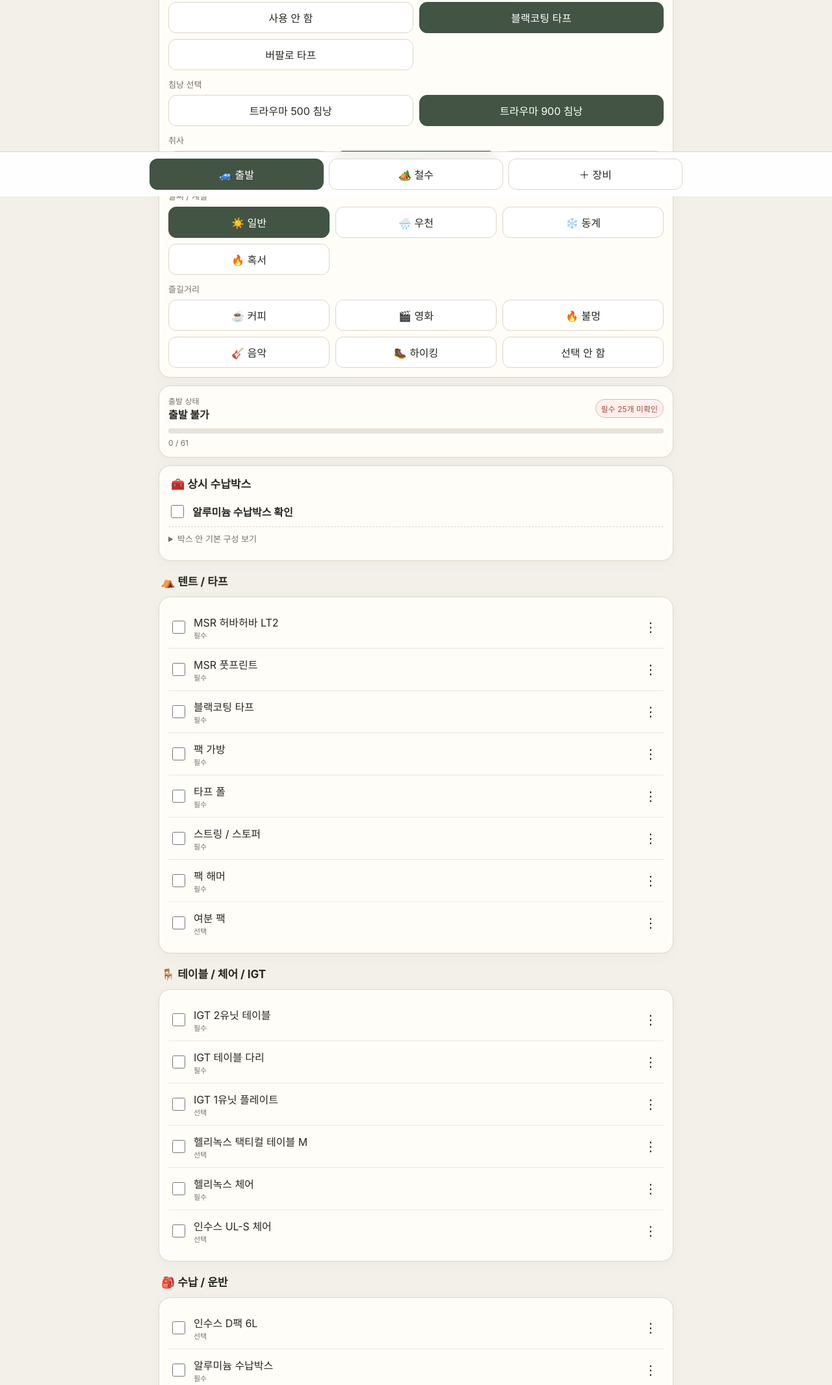
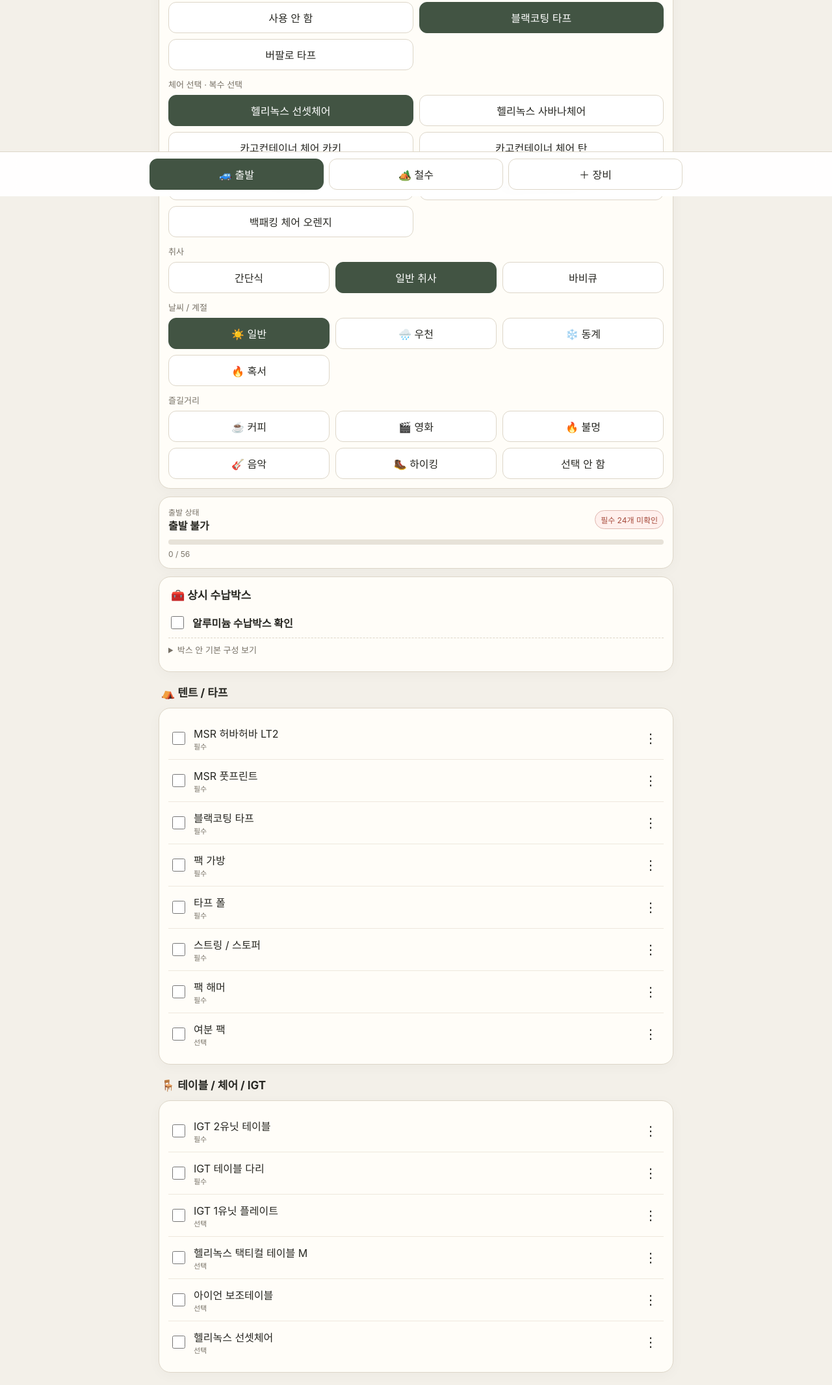
Before and after one commit to leeyan909-png/camping-check, a plain HTML site: page index.html in a window 1280 px wide. Shown: the part 498-2629 px from the top of the page at 65% size. Drawn offline with Linux system fonts and the light colour scheme.

Commit message:
Add files via upload

```diff
--- a/index.html
+++ b/index.html
@@ -65,7 +65,7 @@ summary{cursor:pointer;color:var(--muted);font-size:13px}
 <div class="app">
 <header>
 <h1>🏕️ 캠핑 출발 준비 매니저</h1>
-<div class="sub">이번 캠핑에 필요한 장비만 자동 구성 · 누락 경고 · 철수 체크 · 내 장비 직접 편집</div>
+<div class="sub">이번 캠핑에 필요한 장비만 자동 구성 · 복수 선택 · 누락 경고 · 철수 체크 · 내 장비 직접 편집</div>
 </header>
 
 <div class="card">
@@ -90,8 +90,8 @@ summary{cursor:pointer;color:var(--muted);font-size:13px}
 <div class="choice-title" style="margin-top:12px">타프 선택</div>
 <div id="tarpChoices" class="grid2"></div>
 
-<div class="choice-title" style="margin-top:12px">침낭 선택</div>
-<div id="sleepChoices" class="grid2"></div>
+<div class="choice-title" style="margin-top:12px">체어 선택 · 복수 선택</div>
+<div id="chairChoices" class="grid2"></div>
 
 <div class="choice-title" style="margin-top:12px">취사</div>
 <div class="grid3">
@@ -179,7 +179,7 @@ summary{cursor:pointer;color:var(--muted);font-size:13px}
 <script>
 const STORAGE='camping-manager-v5';
 const DEFAULTS={
- config:{people:1,nights:1,shelter:'hubba',tarp:'black',sleep:'t900',cook:'normal',weather:'normal',packs:[]},
+ config:{people:1,nights:1,shelter:'hubba',tarp:'black',chairs:['sunset'],cook:'normal',weather:'normal',packs:[]},
  mode:'depart',checks:{},kitChecks:{},missed:[],
  categories:[
  '⛺ 텐트 / 타프','🪑 테이블 / 체어 / IGT','🎒 수납 / 운반','🍳 조리 / 식기','🛏️ 취침 장비',
@@ -202,8 +202,14 @@ const DEFAULTS={
   {id:'igtleg',name:'IGT 테이블 다리',cat:'🪑 테이블 / 체어 / IGT',required:true,tags:['camp']},
   {id:'igt1',name:'IGT 1유닛 플레이트',cat:'🪑 테이블 / 체어 / IGT',required:false,tags:['camp']},
   {id:'tacticaltable',name:'헬리녹스 택티컬 테이블 M',cat:'🪑 테이블 / 체어 / IGT',required:false,tags:['camp']},
-  {id:'helinoxchair',name:'헬리녹스 체어',cat:'🪑 테이블 / 체어 / IGT',required:true,tags:['camp']},
-  {id:'insuschair',name:'인수스 UL-S 체어',cat:'🪑 테이블 / 체어 / IGT',required:false,tags:['camp']},
+  {id:'ironsidetable',name:'아이언 보조테이블',cat:'🪑 테이블 / 체어 / IGT',required:false,tags:['camp']},
+  {id:'sunset',name:'헬리녹스 선셋체어',cat:'🪑 테이블 / 체어 / IGT',required:false,tags:['chair:sunset']},
+  {id:'savanna',name:'헬리녹스 사바나체어',cat:'🪑 테이블 / 체어 / IGT',required:false,tags:['chair:savanna']},
+  {id:'cargo_khaki',name:'카고컨테이너 체어 카키',cat:'🪑 테이블 / 체어 / IGT',required:false,tags:['chair:cargo_khaki']},
+  {id:'cargo_tan',name:'카고컨테이너 체어 탄',cat:'🪑 테이블 / 체어 / IGT',required:false,tags:['chair:cargo_tan']},
+  {id:'kazmi',name:'카즈미 체어',cat:'🪑 테이블 / 체어 / IGT',required:false,tags:['chair:kazmi']},
+  {id:'bp_white',name:'백패킹 체어 화이트',cat:'🪑 테이블 / 체어 / IGT',required:false,tags:['chair:bp_white']},
+  {id:'bp_orange',name:'백패킹 체어 오렌지',cat:'🪑 테이블 / 체어 / IGT',required:false,tags:['chair:bp_orange']},
 
   {id:'radix',name:'미스테리랜치 래딕스 X 57',cat:'🎒 수납 / 운반',required:false,tags:['hike']},
   {id:'insusdpack',name:'인수스 D팩 6L',cat:'🎒 수납 / 운반',required:false,tags:['camp']},
@@ -225,18 +231,10 @@ const DEFAULTS={
   {id:'seasoning',name:'양념',cat:'🍳 조리 / 식기',required:false,tags:['cook:normal','cook:bbq']},
 
   {id:'tensor',name:'니모 텐서 올시즌 롱와이드',cat:'🛏️ 취침 장비',required:true,tags:['sleep:any']},
-  {id:'t500',name:'트라우마 500 침낭',cat:'🛏️ 취침 장비',required:true,tags:['sleep:t500']},
-  {id:'t900',name:'트라우마 900 침낭',cat:'🛏️ 취침 장비',required:true,tags:['sleep:t900']},
+  {id:'t500',name:'트라우마 500 침낭',cat:'🛏️ 취침 장비',required:true,tags:['sleep:any']},
+  {id:'t900',name:'트라우마 900 침낭',cat:'🛏️ 취침 장비',required:true,tags:['sleep:any']},
   {id:'pillow',name:'캠핑 베개',cat:'🛏️ 취침 장비',required:false,tags:['sleep:any']},
 
-  {id:'hedy3',name:'크레모아 헤디3 헤드랜턴',cat:'💡 조명 / 전자기기',required:false,tags:['camp']},
-  {id:'lantern',name:'캠핑 랜턴',cat:'💡 조명 / 전자기기',required:true,tags:['camp']},
-  {id:'cable',name:'충전 케이블',cat:'💡 조명 / 전자기기',required:false,tags:['camp']},
-  {id:'powerbank',name:'보조배터리',cat:'💡 조명 / 전자기기',required:false,tags:['camp']},
-  {id:'multicharger',name:'멀티 충전기',cat:'💡 조명 / 전자기기',required:false,tags:['camp']},
-  {id:'mosquito',name:'모기향',cat:'💡 조명 / 전자기기',required:false,tags:['summer']},
-  {id:'hook',name:'후크',cat:'💡 조명 / 전자기기',required:false,tags:['camp']},
-  {id:'velcro',name:'벨크로',cat:'💡 조명 / 전자기기',required:false,tags:['camp']},
   {id:'speaker',name:'블루투스 스피커',cat:'💡 조명 / 전자기기',required:false,tags:['music']},
   {id:'projector',name:'미니 프로젝터',cat:'💡 조명 / 전자기기',required:false,tags:['movie']},
   {id:'remote',name:'프로젝터 리모컨',cat:'💡 조명 / 전자기기',required:false,tags:['movie']},
@@ -264,6 +262,7 @@ const DEFAULTS={
   {id:'idcard',name:'신분증',cat:'🔋 전원 / 차량',required:false,tags:['camp']},
   {id:'wallet',name:'지갑',cat:'🔋 전원 / 차량',required:false,tags:['camp']},
 
+  {id:'fireblanket',name:'방화담요',cat:'🧯 안전 / 응급',required:false,tags:['camp']},
   {id:'firstaid',name:'간단 구급함',cat:'🧯 안전 / 응급',required:false,tags:['camp']},
   {id:'bandage',name:'밴드',cat:'🧯 안전 / 응급',required:false,tags:['camp']},
   {id:'sunscreen',name:'선크림',cat:'🧯 안전 / 응급',required:false,tags:['summer','hike']},
@@ -291,7 +290,7 @@ const DEFAULTS={
   {id:'fan',name:'선풍기',cat:'🎯 즐길거리',required:false,tags:['summer']}
  ],
  kits:[
-  {id:'aluboxkit',name:'알루미늄 수납박스',items:['랜턴','충전 케이블','보조배터리','멀티 충전기','모기향','후크','벨크로','방수팩']}
+  {id:'aluboxkit',name:'알루미늄 수납박스',items:['캠핑 랜턴','크레모아 헤디3 헤드랜턴','충전 케이블','보조배터리','멀티 충전기','모기향','후크','벨크로','방수팩','전기파리채','랜턴걸이','랜턴 스탠드','카드게임']}
  ],
  retreat:[
   '팩 전부 회수','스트링 / 스토퍼 회수','타프 폴 회수','텐트 내부 확인','테이블 아래 확인',
@@ -314,11 +313,24 @@ function save(){localStorage.setItem(STORAGE,JSON.stringify(state))}
 function setCfg(k,v){state.config[k]=v;save();render()}
 function togglePack(p){let a=state.config.packs||[];state.config.packs=a.includes(p)?a.filter(x=>x!==p):[...a,p];save();render()}
 function clearPacks(){state.config.packs=[];save();render()}
+function toggleChair(ch){
+ let a=state.config.chairs||[];
+ state.config.chairs=a.includes(ch)?a.filter(x=>x!==ch):[...a,ch];
+ save();render()
+}
 function switchMode(m){state.mode=m;save();render()}
 
 const shelterOpts=[['hubba','MSR 허바허바 LT2'],['living','스노우피크 리빙쉘'],['landlock','스노우피크 랜드록']];
 const tarpOpts=[['none','사용 안 함'],['black','블랙코팅 타프'],['buffalo','버팔로 타프']];
-const sleepOpts=[['t500','트라우마 500 침낭'],['t900','트라우마 900 침낭']];
+const chairOpts=[
+ ['sunset','헬리녹스 선셋체어'],
+ ['savanna','헬리녹스 사바나체어'],
+ ['cargo_khaki','카고컨테이너 체어 카키'],
+ ['cargo_tan','카고컨테이너 체어 탄'],
+ ['kazmi','카즈미 체어'],
+ ['bp_white','백패킹 체어 화이트'],
+ ['bp_orange','백패킹 체어 오렌지']
+];
 
 function hasTag(item,tag){return (item.tags||[]).includes(tag)}
 function activeItem(item){
@@ -329,7 +341,8 @@ function activeItem(item){
    if(c.tarp==='none') return false;
    return hasTag(item,'tarp:'+c.tarp)||hasTag(item,'tarp:any');
  }
- if((item.tags||[]).some(t=>t.startsWith('sleep:'))) return c.nights>0 && (hasTag(item,'sleep:any')||hasTag(item,'sleep:'+c.sleep));
+ if((item.tags||[]).some(t=>t.startsWith('chair:'))) return (c.chairs||[]).some(ch=>hasTag(item,'chair:'+ch));
+ if((item.tags||[]).some(t=>t.startsWith('sleep:'))) return c.nights>0 && hasTag(item,'sleep:any');
  if((item.tags||[]).some(t=>t.startsWith('cook:'))) return hasTag(item,'cook:any')||hasTag(item,'cook:'+c.cook);
  if(hasTag(item,'coffee')) return packs.includes('coffee');
  if(hasTag(item,'movie')) return packs.includes('movie');
@@ -348,7 +361,7 @@ const deps=[
  ['burner',['gas','lighter'],'버너를 선택했지만 가스 또는 라이터가 확인되지 않았습니다.'],
  ['blacktarp',['tarppole','guyline','hammer'],'타프를 선택했지만 설치 장비가 모두 확인되지 않았습니다.'],
  ['buffalotarp',['tarppole','guyline','hammer'],'타프를 선택했지만 설치 장비가 모두 확인되지 않았습니다.'],
- ['projector',['remote','cable'],'프로젝터를 선택했지만 리모컨 또는 충전 케이블이 확인되지 않았습니다.'],
+ ['projector',['remote'],'프로젝터를 선택했지만 리모컨이 확인되지 않았습니다.'],
  ['firepit',['wood','firemat','fireglove'],'불멍을 선택했지만 화로 장비가 모두 확인되지 않았습니다.'],
  ['beans',['grinder','dripper'],'커피 장비 일부가 확인되지 않았습니다.'],
  ['t500',['tensor'],'침낭을 선택했지만 매트가 확인되지 않았습니다.'],
@@ -389,7 +402,7 @@ function renderChoices(){
  }
  fill('shelterChoices',shelterOpts,'shelter');
  fill('tarpChoices',tarpOpts,'tarp');
- fill('sleepChoices',sleepOpts,'sleep');
+ document.getElementById('chairChoices').innerHTML=chairOpts.map(([v,n])=>`<button class="${(state.config.chairs||[]).includes(v)?'active':''}" onclick="toggleChair('${v}')">${n}</button>`).join('');
  document.getElementById('people1').classList.toggle('active',state.config.people===1);
  document.getElementById('people2').classList.toggle('active',state.config.people===2);
  document.querySelectorAll('[data-nights]').forEach(b=>b.classList.toggle('active',Number(b.dataset.nights)===state.config.nights));
--- a/sw.js
+++ b/sw.js
@@ -1,4 +1,4 @@
-const CACHE='camping-manager-ko-v5';
+const CACHE='camping-manager-ko-v7';
 const ASSETS=['./','./index.html','./manifest.webmanifest','./icon-192.png','./icon-512.png'];
 self.addEventListener('install',e=>{self.skipWaiting();e.waitUntil(caches.open(CACHE).then(c=>c.addAll(ASSETS)))});
 self.addEventListener('activate',e=>{e.waitUntil(Promise.all([self.clients.claim(),caches.keys().then(keys=>Promise.all(keys.filter(k=>k!==CACHE).map(k=>caches.delete(k))))]))});
```
